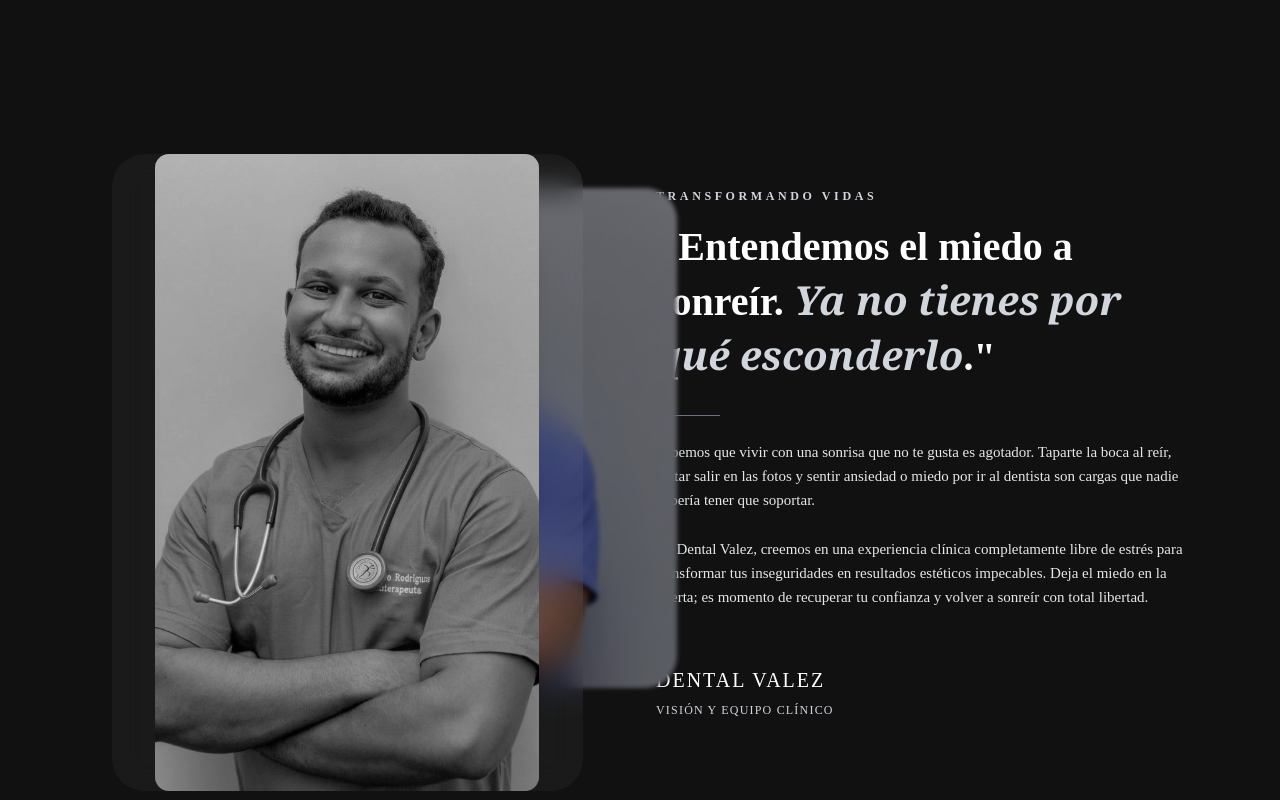
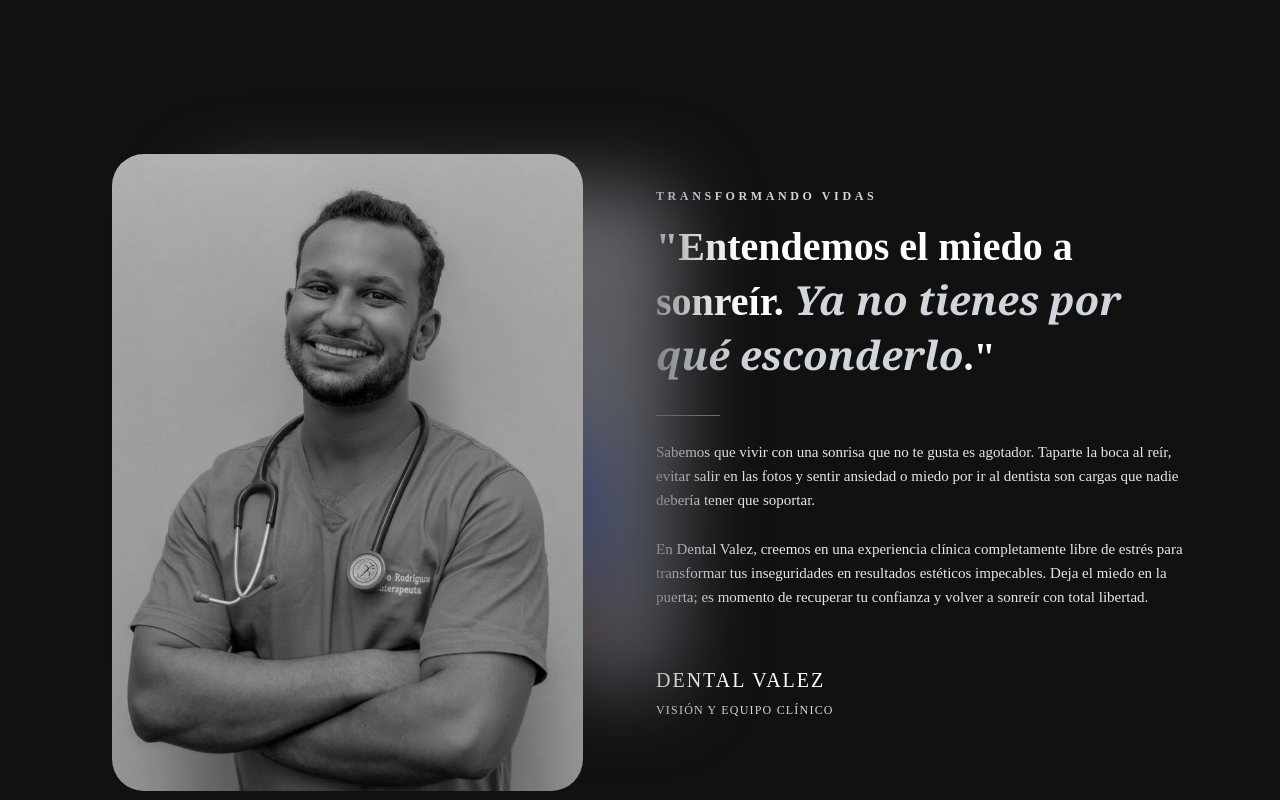
Before and after one commit to dfloresdaniel77-gif/dental-valez-demo, a Next.js app: page / in a window 1280 px wide. Shown: the part 1840-2640 px from the top of the page. Built offline with nearby package versions, Linux system fonts and the light colour scheme.

Commit message:
fix: resolve three images bug by fixing container width and increasing shadow blur

```diff
--- a/src/components/founder-profile.tsx
+++ b/src/components/founder-profile.tsx
@@ -47,24 +47,14 @@ export default function FounderProfile() {
         }
       >
         <div
-          className="relative transition-all duration-700 w-full h-full max-w-sm mx-auto"
+          className="relative transition-all duration-700 w-full h-full"
           style={{
-            transform: isHovered ? "translateX(4px) translateY(-4px)" : "translateX(0) translateY(0)",
+            transform: isHovered ? "scale(1.02)" : "scale(1)",
             transitionTimingFunction: "cubic-bezier(0.16, 1, 0.3, 1)",
           }}
           onMouseEnter={() => setIsHovered(true)}
           onMouseLeave={() => setIsHovered(false)}
         >
-          {/* Frame outline */}
-          <div
-            className="absolute -inset-3 border transition-all duration-700 md:-inset-4 pointer-events-none"
-            style={{
-              borderColor: isHovered ? "rgba(255, 255, 255, 0.15)" : "transparent",
-              transform: isHovered ? "scale(1.01)" : "scale(1)",
-              transitionTimingFunction: "cubic-bezier(0.16, 1, 0.3, 1)",
-            }}
-          />
-
           {/* Image container */}
           <div className="relative w-full h-full overflow-hidden rounded-xl">
             <div
--- a/src/components/ui/section-with-mockup.tsx
+++ b/src/components/ui/section-with-mockup.tsx
@@ -83,7 +83,7 @@ const SectionWithMockup: React.FC<SectionWithMockupProps> = ({
                                 left: reverseLayout ? 'auto' : '-20%',
                                 right: reverseLayout ? '-20%' : 'auto',
                                 transform: reverseLayout ? 'translate(0, 0)' : 'translateY(10%)',
-                                filter: 'blur(2px)'
+                                filter: 'blur(40px)'
                             }}
                             initial={{ y: reverseLayout ? 0 : 0 }}
                             whileInView={{ y: reverseLayout ? -20 : -30 }}
```
